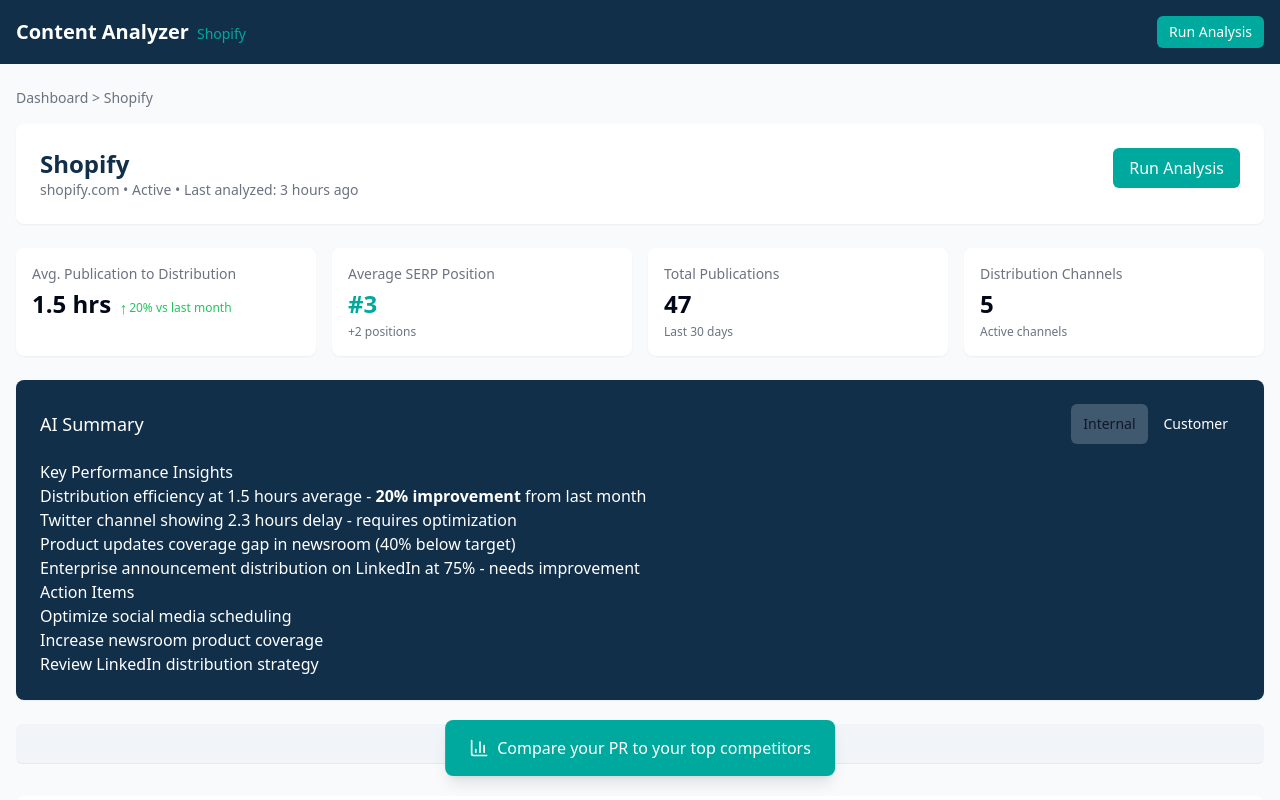
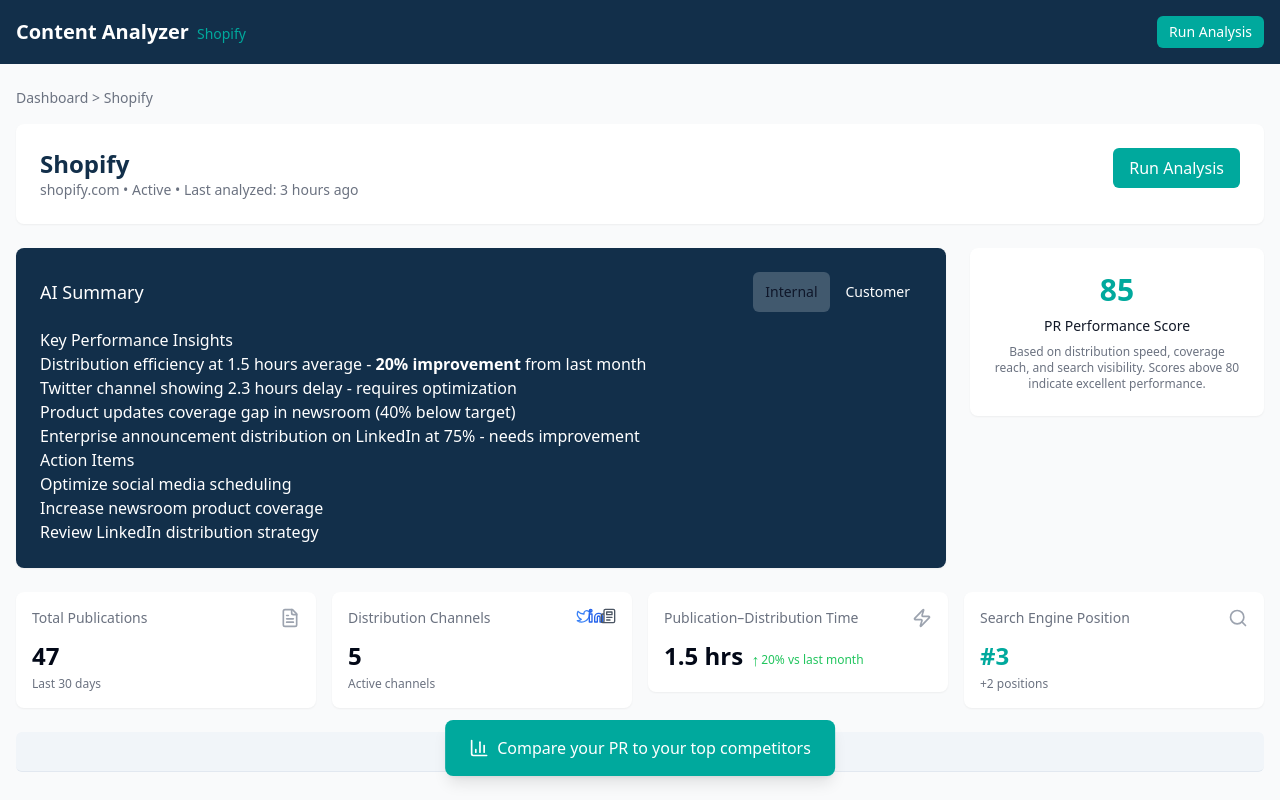
Before and after one commit to BenPlaybook/presspage-insight-pulse, a React (Vite) app: page /account/1 in a window 1280 px wide. Shown: the top 800 px of the page. Built offline with nearby package versions, Linux system fonts and the light colour scheme.

Commit message:
feat: Improve account details page metrics
-   Improved metric names and added tooltips for clarity.
-   Added distribution channel icons.
-   Reordered metric tiles.
-   Moved summary box to the top and added "PR Performance" tile.

```diff
--- a/src/components/MetricCard.tsx
+++ b/src/components/MetricCard.tsx
@@ -26,11 +26,13 @@ export const MetricCard = ({
   trendIcon = true
 }: MetricCardProps) => {
   return (
-    <div className={`bg-white p-4 rounded-lg shadow-sm animate-fade-in ${className}`}>
-      <div className="flex justify-between items-start">
-        <div>
+    <div className={`bg-white p-4 rounded-lg shadow-sm animate-fade-in hover:shadow-md transition-shadow ${className}`}>
+      <div className="flex justify-between items-start mb-3">
         <h3 className="text-sm font-medium text-gray-500">{title}</h3>
-          <div className="flex items-end gap-2 mt-1">
+        {icon && <div className="text-gray-400 flex-shrink-0">{icon}</div>}
+      </div>
+
+      <div className="flex items-end gap-2 mb-1">
         <p className={`text-2xl font-semibold ${valueClassName}`}>{value}</p>
         {trend && (
           <div className="flex items-center">
@@ -45,10 +47,8 @@ export const MetricCard = ({
           </div>
         )}
       </div>
-          {subtext && <p className="text-xs text-gray-500 mt-1">{subtext}</p>}
-        </div>
-        {icon && <div className="text-gray-400">{icon}</div>}
-      </div>
+
+      {subtext && <p className="text-xs text-gray-500">{subtext}</p>}
     </div>
   );
 };
--- a/src/components/account/AccountMetrics.tsx
+++ b/src/components/account/AccountMetrics.tsx
@@ -1,9 +1,19 @@
 
 import React from 'react';
 import { MetricCard } from '@/components/MetricCard';
+import { FileText, Zap, Search, Twitter, Linkedin, Newspaper, Globe } from 'lucide-react';
+import { TooltipProvider, Tooltip, TooltipTrigger, TooltipContent } from '@/components/ui/tooltip';
 
 interface AccountMetricsProps {
   metrics: {
+    publications: {
+      count: number;
+      period: string;
+    };
+    channels: {
+      count: number;
+      description: string;
+    };
     distributionTime: {
       value: string;
       trend: string;
@@ -12,44 +22,87 @@ interface AccountMetricsProps {
       value: string;
       positions: string;
     };
-    publications: {
-      count: number;
-      period: string;
-    };
-    channels: {
-      count: number;
-      description: string;
-    };
   };
 }
 
 export const AccountMetrics: React.FC<AccountMetricsProps> = ({ metrics }) => {
   return (
+    <TooltipProvider>
       <div className="grid grid-cols-1 md:grid-cols-2 lg:grid-cols-4 gap-4 mb-6">
+        <Tooltip>
+          <TooltipTrigger asChild>
+            <div>
               <MetricCard
-        title="Avg. Publication to Distribution"
+                title="Total Publications"
+                value={metrics.publications.count}
+                subtext={metrics.publications.period}
+                icon={<FileText className="w-5 h-5" />}
+              />
+            </div>
+          </TooltipTrigger>
+          <TooltipContent>
+            <p>Total number of press releases and articles published during the specified period</p>
+          </TooltipContent>
+        </Tooltip>
+
+        <Tooltip>
+          <TooltipTrigger asChild>
+            <div>
+              <MetricCard
+                title="Distribution Channels"
+                value={metrics.channels.count}
+                subtext={metrics.channels.description}
+                icon={
+                  <div className="flex -space-x-1">
+                    <Twitter className="w-4 h-4 text-blue-500" />
+                    <Linkedin className="w-4 h-4 text-blue-600" />
+                    <Newspaper className="w-4 h-4 text-gray-600" />
+                  </div>
+                }
+              />
+            </div>
+          </TooltipTrigger>
+          <TooltipContent>
+            <p>Number of active distribution channels including social media, newswires, and press outlets</p>
+          </TooltipContent>
+        </Tooltip>
+
+        <Tooltip>
+          <TooltipTrigger asChild>
+            <div>
+              <MetricCard
+                title="Publication–Distribution Time"
                 value={metrics.distributionTime.value}
                 trend={{
                   value: metrics.distributionTime.trend,
                   positive: true
                 }}
+                icon={<Zap className="w-5 h-5" />}
               />
+            </div>
+          </TooltipTrigger>
+          <TooltipContent>
+            <p>Average time from initial publication to full distribution across all tracked channels</p>
+          </TooltipContent>
+        </Tooltip>
+
+        <Tooltip>
+          <TooltipTrigger asChild>
+            <div>
               <MetricCard
-        title="Average SERP Position"
+                title="Search Engine Position"
                 value={metrics.serpPosition.value}
                 subtext={metrics.serpPosition.positions}
                 valueClassName="text-presspage-teal"
-      />
-      <MetricCard
-        title="Total Publications"
-        value={metrics.publications.count}
-        subtext={metrics.publications.period}
-      />
-      <MetricCard
-        title="Distribution Channels"
-        value={metrics.channels.count}
-        subtext={metrics.channels.description}
+                icon={<Search className="w-5 h-5" />}
               />
             </div>
+          </TooltipTrigger>
+          <TooltipContent>
+            <p>Average ranking position in search engine results pages (SERP) across North America and Europe</p>
+          </TooltipContent>
+        </Tooltip>
+      </div>
+    </TooltipProvider>
   );
 };
--- a/src/pages/AccountDetails.tsx
+++ b/src/pages/AccountDetails.tsx
@@ -386,7 +386,16 @@ const accountData = {
   url: 'shopify.com',
   status: 'Active',
   lastAnalyzed: '3 hours ago',
+  performanceScore: 85,
   metrics: {
+    publications: {
+      count: 47,
+      period: 'Last 30 days'
+    },
+    channels: {
+      count: 5,
+      description: 'Active channels'
+    },
     distributionTime: {
       value: '1.5 hrs',
       trend: '20% vs last month'
@@ -394,14 +403,6 @@ const accountData = {
     serpPosition: {
       value: '#3',
       positions: '+2 positions'
-    },
-    publications: {
-      count: 47,
-      period: 'Last 30 days'
-    },
-    channels: {
-      count: 5,
-      description: 'Active channels'
     }
   },
   aiSummary: {
@@ -460,14 +461,33 @@ const AccountDetails = () => {
           lastAnalyzed={accountData.lastAnalyzed}
         />
 
+        <div className="grid grid-cols-1 lg:grid-cols-4 gap-6 mb-6">
+          <div className="lg:col-span-3">
+            <AISummary
+              internalSummary={accountData.aiSummary.internal}
+              customerSummary={accountData.aiSummary.customer}
+            />
+          </div>
+
+          <div className="lg:col-span-1">
+            <div className="bg-white p-6 rounded-lg shadow-sm">
+              <div className="text-center">
+                <div className="text-3xl font-bold text-presspage-teal mb-2">
+                  {accountData.performanceScore}
+                </div>
+                <div className="text-sm font-medium text-gray-900 mb-2">
+                  PR Performance Score
+                </div>
+                <div className="text-xs text-gray-500">
+                  Based on distribution speed, coverage reach, and search visibility.
+                  Scores above 80 indicate excellent performance.
+                </div>
+              </div>
+            </div>
+          </div>
+        </div>
+
         <AccountMetrics metrics={accountData.metrics} />
-
-        <div className="mb-6">
-          <AISummary
-            internalSummary={accountData.aiSummary.internal}
-            customerSummary={accountData.aiSummary.customer}
-          />
-        </div>
 
         <AccountTabs
           accountId={id || ''}
```
Lines whose indentation alone changed are shown as unchanged.
